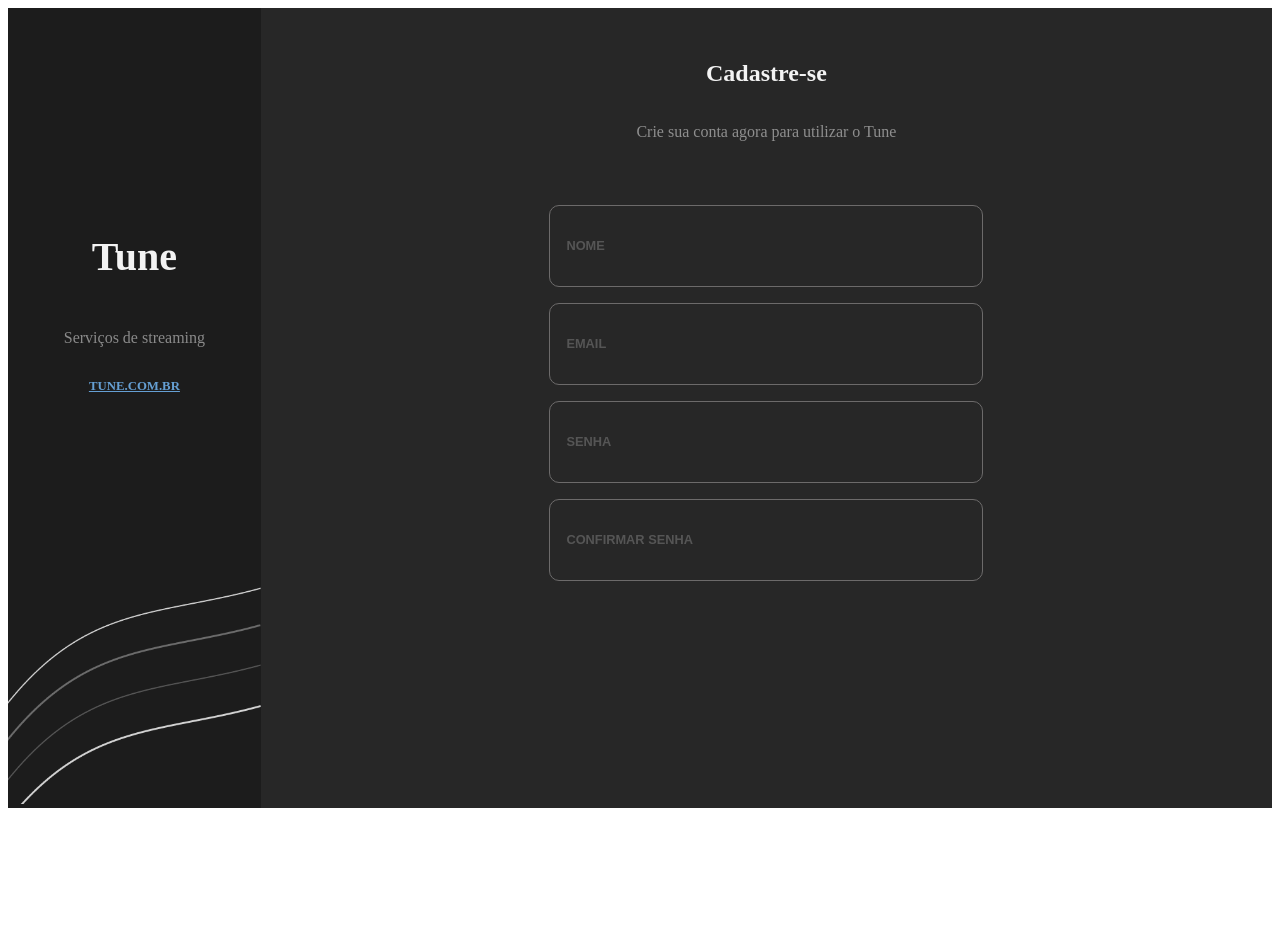
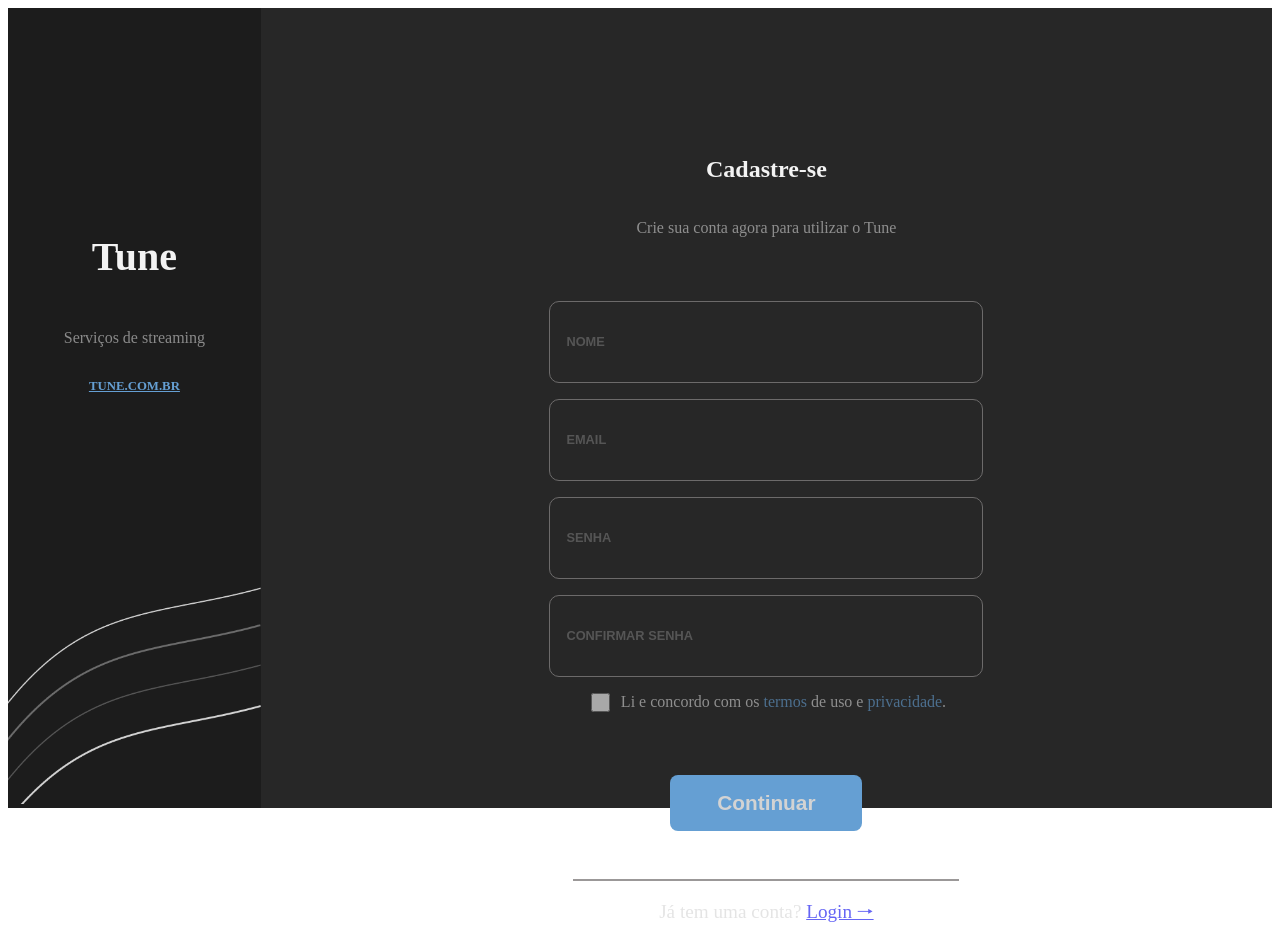
Before and after one commit to arm-software-inc/tune.web, a Next.js app: page /signup in a window 1280 px wide. Before the commit the page ends 816 px from the top, so only its background shows below. Built offline with nearby package versions, Linux system fonts and the light colour scheme.

Commit message:
feat: signup page

```diff
--- a/pages/signup.tsx
+++ b/pages/signup.tsx
@@ -1,5 +1,6 @@
 import SidebarSignUp from 'components/SidebarSignUp';
 import type { NextPage } from 'next';
+import Link from 'next/link';
 import styles from '../styles/SignUp.module.css';
 
 const SignUp: NextPage = () => {
@@ -16,6 +17,30 @@
 						<input type="text" placeholder="EMAIL" />
 						<input type="password" placeholder="SENHA" />
 						<input type="password" placeholder="CONFIRMAR SENHA" />
+
+						<div className={styles.wrapperCheckbox}>
+							<input
+								type="checkbox"
+								name="#"
+								id="#"
+								className={styles.checkboxStyle}
+							/>
+							<p className={styles.terms}>
+								Li e concordo com os <span>termos</span> de uso e
+								<span> privacidade</span>.
+							</p>
+						</div>
+
+						<button type="submit" className={styles.buttonSubmit}>
+							Continuar
+						</button>
+						<div className={styles.borderLine}></div>
+						<p className={styles.pAccount}>
+							Já tem uma conta?{' '}
+							<Link href="/login" className={styles.login}>
+								Login 🠒
+							</Link>
+						</p>
 					</form>
 				</div>
 			</section>
--- a/styles/SignUp.module.css
+++ b/styles/SignUp.module.css
@@ -15,7 +15,7 @@
 	display: flex;
 	flex-direction: column;
 	align-items: center;
-	margin-top: 2rem;
+	margin-top: 8rem;
 }
 
 .form h1 {
@@ -52,3 +52,47 @@
 	color: #D3D3D3;
 	opacity: 60%;
 }
+
+.wrapperCheckbox {
+	display: flex;
+}
+
+.wrapperCheckbox .checkboxStyle {
+	width: 1.2rem;
+	height: 1.2rem;
+}
+
+.wrapperCheckbox .terms {
+	margin-left: 0.5rem;
+}
+
+.wrapperCheckbox .terms span {
+	color: #659FD3;
+}
+
+.buttonSubmit {
+	width: 12rem;
+	height: 3.5rem;
+	background-color: #659FD3;
+	border-radius: 0.5rem;
+	margin-top: 3rem;
+	border: 0;
+	font-weight: bold;
+	color: #D3D3D3;
+	font-size: 1.3rem;
+}
+
+.borderLine {
+	width: 24rem;
+	border: 1px solid #9B9898;
+	margin-top: 3rem;
+}
+
+.pAccount {
+	margin-top: 1rem;
+	font-size: 1.2rem;
+}
+
+.login {
+	color: #659FD3;
+}
```
Also changed, not shown: 1 other file (tests, documents, lock files or other folders).
